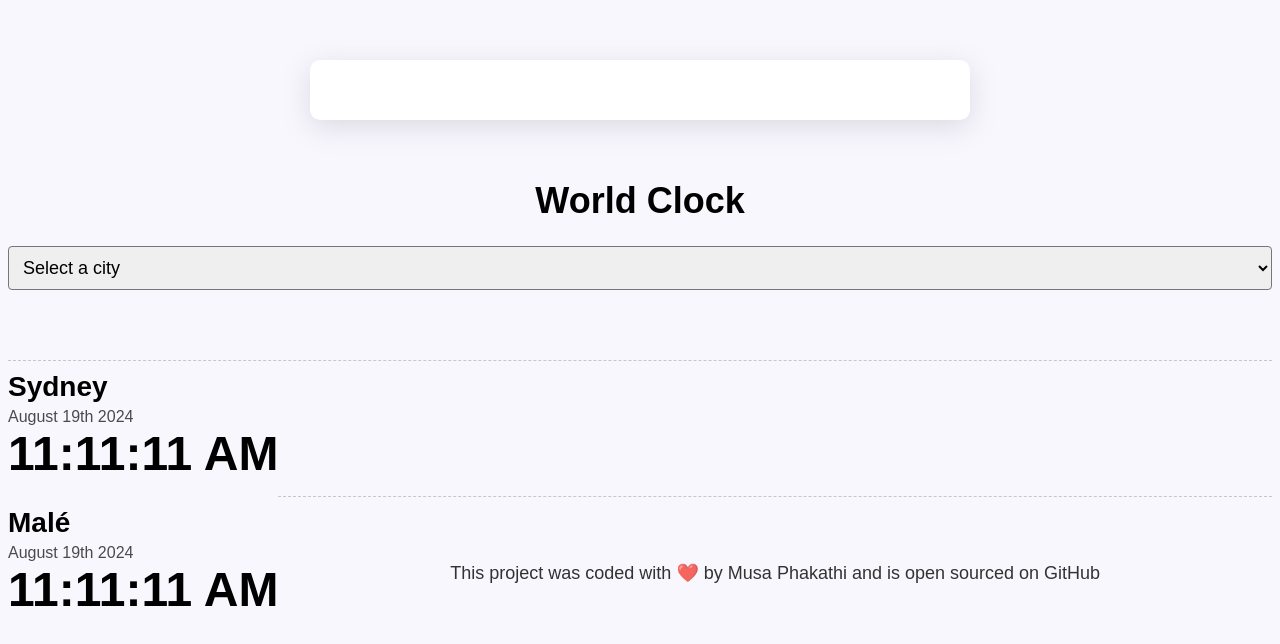
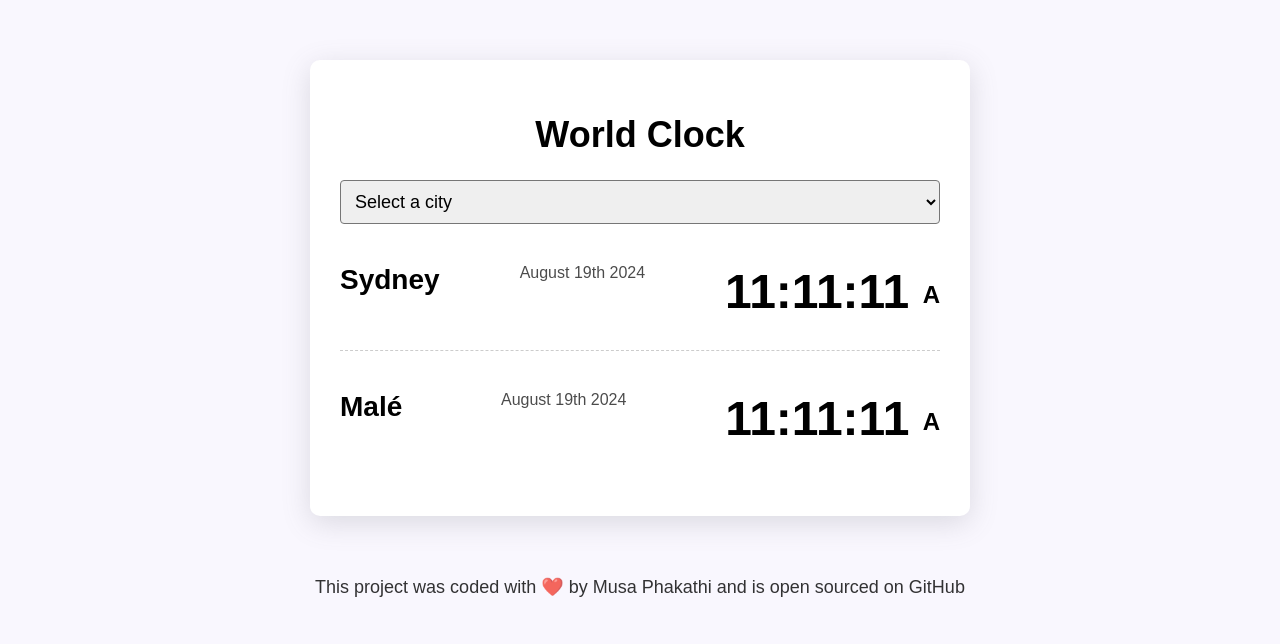
Before and after one commit to Musa-tech-ui/index.html-world-clock, a plain HTML site: page index.html in a window 1280 px wide. Drawn offline with nearby package versions, Linux system fonts and the light colour scheme; files that its build step writes are made by us from their sources; a script that the page names is missing; files whose address does not match are found by name.

Commit message:
Add files via upload

```diff
--- a/index.html
+++ b/index.html
@@ -4,10 +4,12 @@
     <meta charset="UTF-8">
     <meta name="viewport" content="width=device-width, initial-scale=1.0">
     <link rel="stylesheet" href="src/style.css">
+    <script src="https://cdnjs.cloudflare.com/ajax/libs/moment.js/2.30.1/moment.min.js"></script>
+    <script src="https://cdnjs.cloudflare.com/ajax/libs/moment-timezone/0.5.45/moment-timezone-with-data-1970-2030.js"></script>
     <title>World Clock</title>
 </head>
 <body>
-    <div class="content"></div>
+    <div class="content">
     <h1>World Clock</h1>
     <select>
         <option value="">Select a city</option>
@@ -15,19 +17,22 @@
         <option value="">New York City</option>
         <option value="">Paris</option>
     </select>
-
-    <div class="city"></div>
+<div id="cities">
+    <div class="city" id="sydney">
 
     <h2>Sydney</h2>
     <div class="date">August 19th 2024</div>
-    <div class="time">11:11:11 AM</div>
+    <div class="time">11:11:11 <small>A</small></div>
+    </div>
 
-   <div class="city"></div>
+    <div class="city" id="malé">
+
    <h3>Malé</h3>
    <div class="date">August 19th 2024</div>
-    <div class="time">11:11:11 AM</div>
-
-
+   <div class="time">11:11:11 <small>A</small></div>
+    </div>
+    </div>
+    </div>
     <footer>
 This project was coded with ❤️ by<a href="https://github.com/Musa-tech-ui" target="_blank"></a> Musa Phakathi and is
 <a href="https://github.com/Musa-tech-ui/world-clock.git" target="_blank"></a>
```
